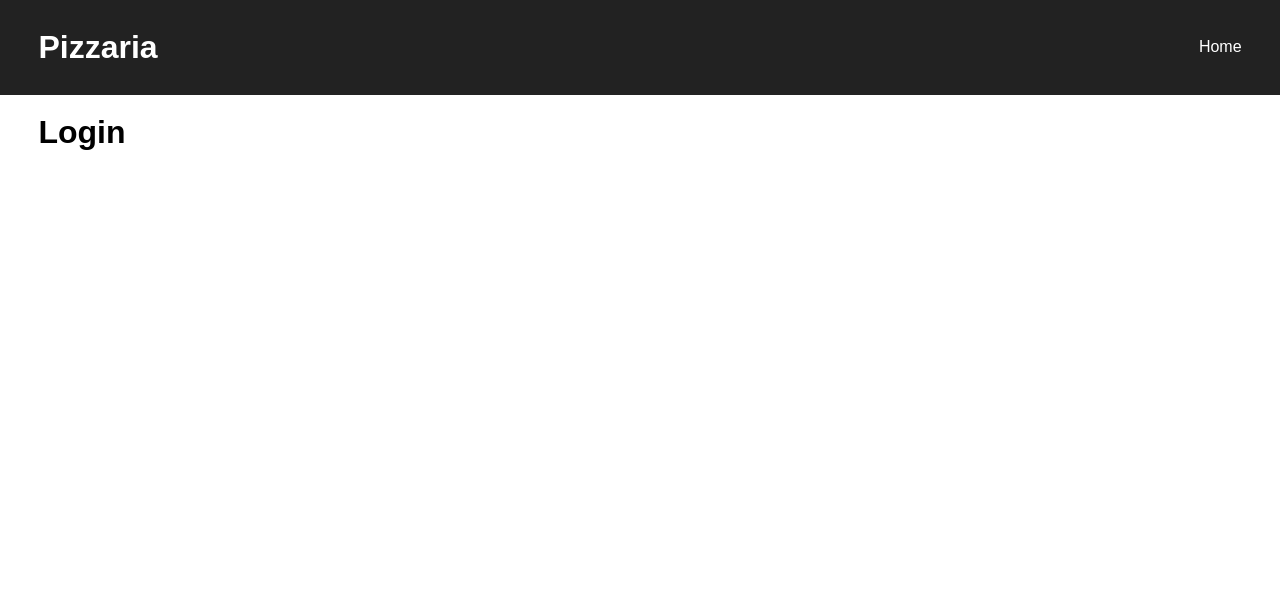
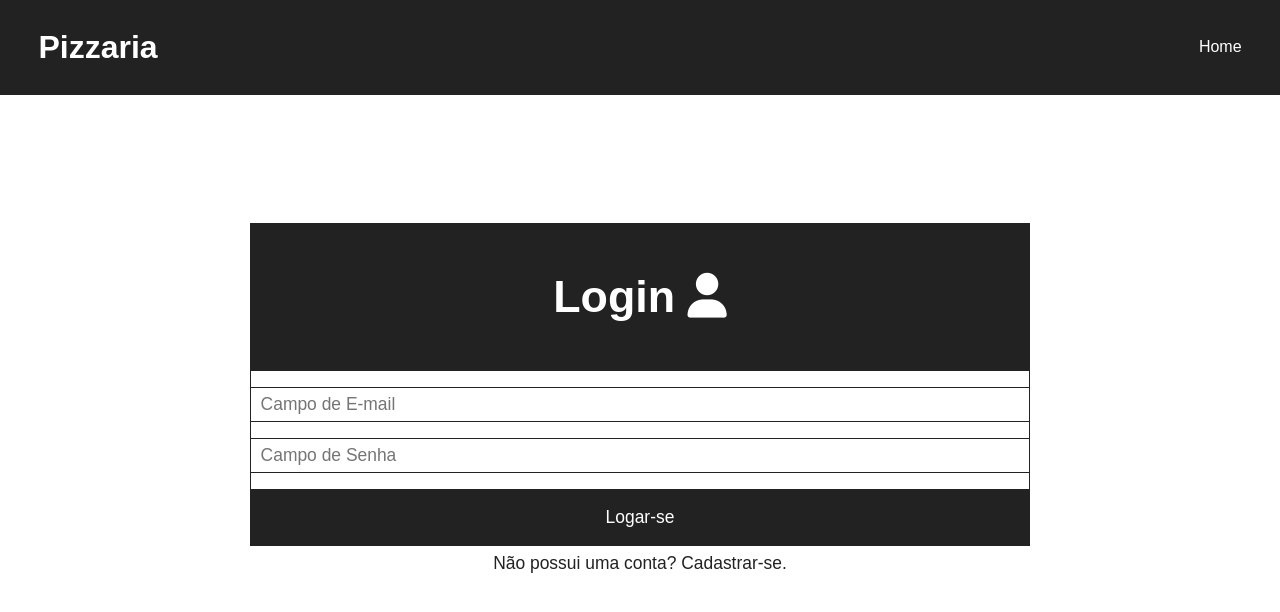
Before and after one commit to Pedro-Rocha-Araujo/caixa-pizzaria, a React (Create React App) app in the folder frontend/: page /login in a window 1280 px wide. Shown: the top 612 px of the page. Built offline with nearby package versions, Linux system fonts and the light colour scheme.

Commit message:
Adição das páginas de login e cadastro

```diff
--- a/frontend/src/App.js
+++ b/frontend/src/App.js
@@ -5,12 +5,14 @@ import Header from "./components/elements/Header"
 function App() {
   return (
     <BrowserRouter>
+      <div className="app">
         <Header />
         <main>
           <div className="container">
             <RouterApp />
           </div>
         </main>
+      </div>
     </BrowserRouter>
   );
 }
--- a/frontend/src/components/usuarios/Cadastro.js
+++ b/frontend/src/components/usuarios/Cadastro.js
@@ -0,0 +1,26 @@
+import { Link } from "react-router-dom"
+import "./usuarios.css"
+
+function Cadastro() {
+  return (
+    <div className="login">
+      <div className="header-login">
+        <h1>Cadastro <i class="fa-solid fa-user"></i></h1>
+      </div>
+
+      <div className="main-login">
+        <form>
+          <input type="text" placeholder="Digite seu nome" />
+          <input type="email" placeholder="Digite seu E-mail" />
+          <input type="password" placeholder="Digite sua Senha" />
+          <button>Cadastrar-se</button>
+        </form>
+      </div>
+      <div className="footer-login">
+        <p>Já possui uma conta? <Link to="/login">Logar-se</Link>.</p>
+      </div>
+    </div>
+  )
+}
+
+export default Cadastro
--- a/frontend/src/components/usuarios/Login.js
+++ b/frontend/src/components/usuarios/Login.js
@@ -1,6 +1,25 @@
+import { Link } from "react-router-dom"
+import "./usuarios.css"
+
 function Login() {
   return (
-    <h1>Login</h1>
+    <div className="login">
+      <div className="header-login">
+        <h1>Login <i class="fa-solid fa-user"></i></h1>
+      </div>
+
+      <div className="main-login">
+        <form>
+          <input type="email" placeholder="Campo de E-mail" />
+          <input type="password" placeholder="Campo de Senha" />
+          <button>Logar-se</button>
+        </form>
+      </div>
+
+      <div className="footer-login">
+        <p>Não possui uma conta? <Link to="/cadastro">Cadastrar-se</Link>.</p>
+      </div>
+    </div>
   )
 }
 
--- /dev/null
+++ b/frontend/src/components/usuarios/usuarios.css
@@ -0,0 +1,62 @@
+div.login {
+  max-width: 780px;
+  margin: auto;
+  margin-top: 8rem;
+}
+
+div.header-login {
+  background-color: #222;
+  color: #fff;
+  padding: 3rem 0;
+}
+
+.header-login h1 {
+  font-size: clamp(2rem, 10vw, 2.8rem);
+  text-align: center;
+}
+
+div.main-login {
+  padding: 1rem 0 0 0;
+  border: 1px solid #222;
+}
+
+.main-login form {
+  display: flex;
+  flex-direction: column;
+  align-items: center;
+  gap: 1rem;
+}
+
+.main-login input {
+  font-size: clamp(0.92rem, 6vw, 1.09rem);
+  padding: 0.6rem;
+  outline: none;
+  height: 2.2rem;
+  width: 100%;
+  border: none;
+  border-top: 1px solid #222;
+  border-bottom: 1px solid #222;
+}
+
+.main-login button {
+  font-size: clamp(0.92rem, 6vw, 1.09rem);
+  background-color: #222;
+  color: #fff;
+  border: none;
+  width: 100%;
+  padding: 1.1rem 0;
+}
+
+div.footer-login {
+  color: #222;
+  padding: 0.4rem;
+}
+
+.footer-login p {
+  font-size: clamp(0.92rem, 6vw, 1.09rem);
+  text-align: center;
+}
+
+.footer-login a {
+  color: #222;
+}
--- a/frontend/src/index.css
+++ b/frontend/src/index.css
@@ -5,10 +5,15 @@
   font-family: Arial, Helvetica, sans-serif;
 }
 
+div.app {
+  display: grid;
+  height: 100dvh;
+  grid-template-rows: auto 1fr;
+}
+
 header {
   background-color: #222;
   color: #fff;
-  margin-bottom: 1.2rem;
 }
 
 .container {
@@ -33,3 +38,7 @@ a {
   color: #fff;
   text-decoration: none;
 }
+
+a:hover {
+  text-decoration: underline;
+}
```
Lines whose indentation alone changed are shown as unchanged.
